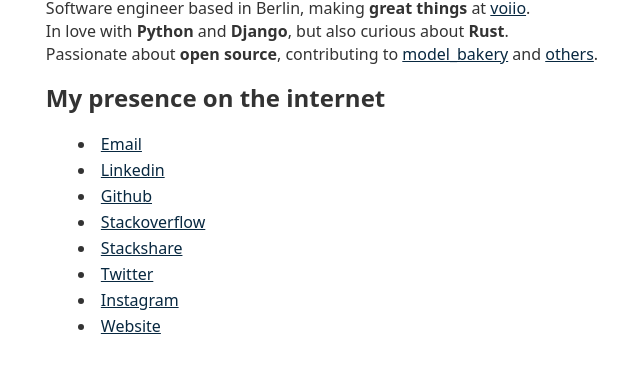
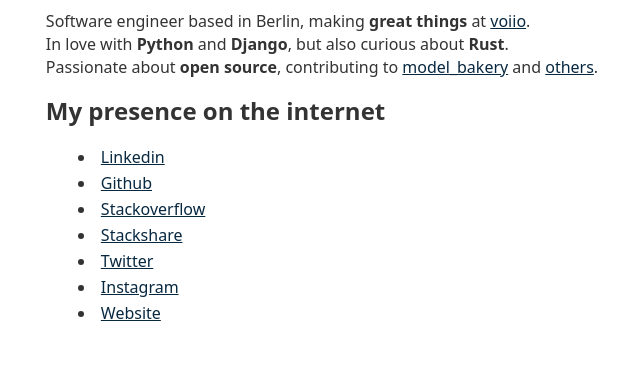
Before and after one commit to amureki/amureki.github.io, an Eleventy site: page pages/about.md in a window 1280 px wide. Shown: the part 270-640 px from the top of the page, without its empty margins (318-958 px from the left). Built offline with nearby package versions, Linux system fonts and the light colour scheme; Eleventy itself is replaced by a stand-in of ours; files that its build step writes are made by us from their sources.

Commit message:
Update about.md

```diff
--- a/pages/about.md
+++ b/pages/about.md
@@ -13,7 +13,6 @@ Passionate about **open source**, contributing to [model_bakery](https://github.
 
 ## My presence on the internet
 
-* [Email](mailto:amureki@hey.com)
 * [Linkedin](https://linkedin.com/in/amureki)
 * [Github](https://github.com/amureki)
 * [Stackoverflow](https://stackoverflow.com/users/2024807/amureki)
```
